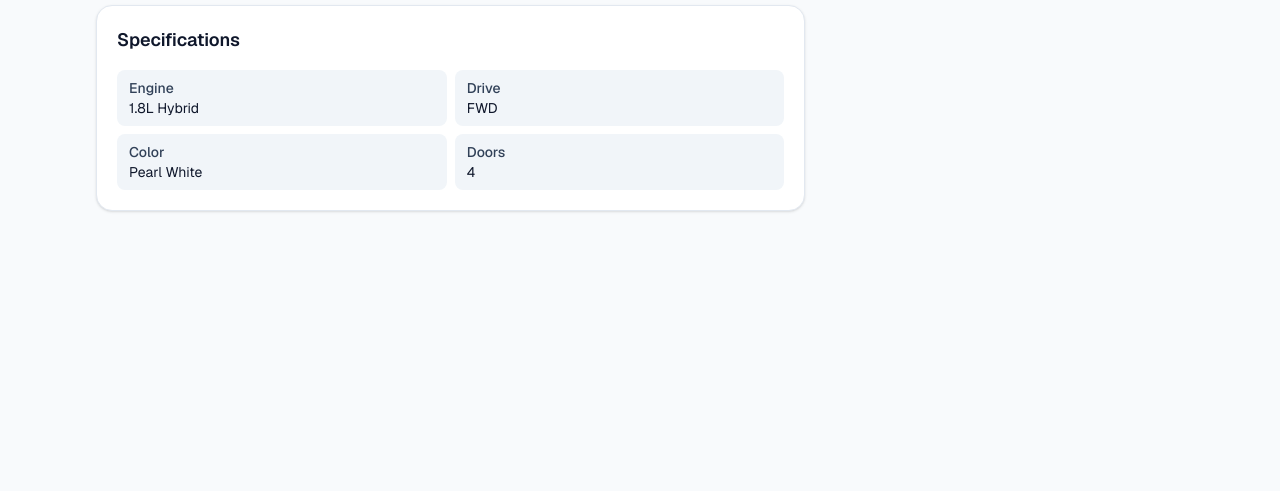
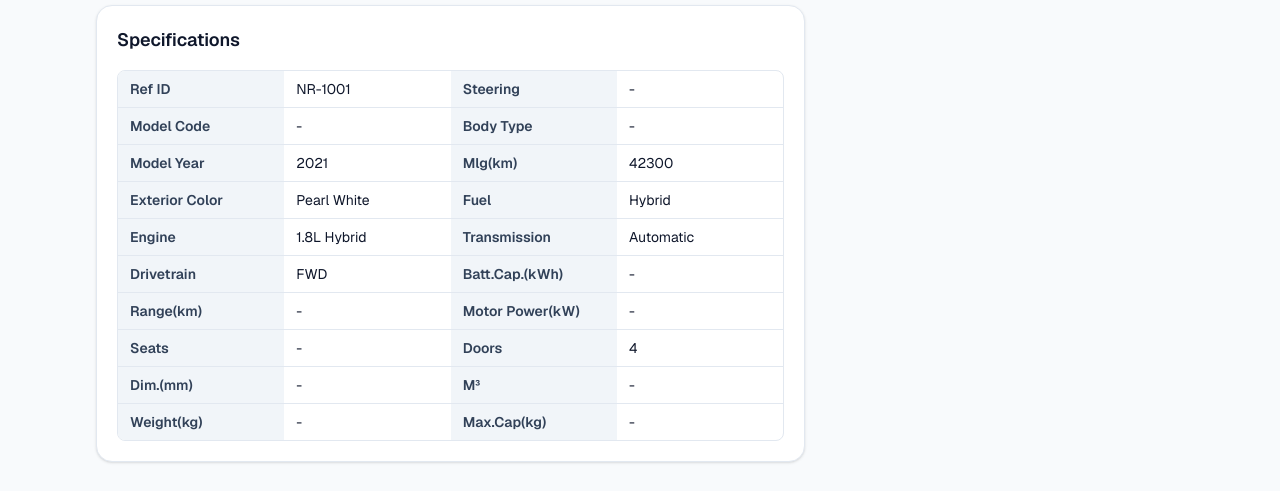
Before and after one commit to kuehn19xx-sudo/neorise-export-vibe-coding-, a Next.js app: page /en/cars/NR-1001 in a window 1280 px wide. Shown: the part 1174-1665 px from the top of the page. Before the commit the page ends 1417 px from the top, so only its background shows below. Built offline with nearby package versions, Linux system fonts and the light colour scheme; no server answers.

Commit message:
Update car detail specs table layout

```diff
--- a/src/app/[lang]/cars/[id]/page.tsx
+++ b/src/app/[lang]/cars/[id]/page.tsx
@@ -11,10 +11,90 @@ type CarDetailPageProps = {
   params: Promise<{ lang: string; id: string }>;
 };
 
+type SpecCell = {
+  label: string;
+  value: string;
+};
+
+type SpecRow = {
+  left: SpecCell;
+  right: SpecCell;
+};
+
 function createWhatsappLink(carTitle: string, carId: string) {
   const phone = "0000000000";
   const message = encodeURIComponent(`Hello NeoRise, I want this car: ${carTitle} (${carId})`);
   return `https://wa.me/${phone}?text=${message}`;
+}
+
+function toDisplay(value: unknown): string {
+  if (value === null || value === undefined) return "-";
+  const text = String(value).trim();
+  return text === "" ? "-" : text;
+}
+
+function pickSpec(lookup: Record<string, string>, keys: string[], fallback?: unknown): string {
+  for (const key of keys) {
+    const found = lookup[key.toLowerCase()];
+    if (found && found.trim() !== "") {
+      return found;
+    }
+  }
+  return toDisplay(fallback);
+}
+
+function buildSpecRows(car: Awaited<ReturnType<typeof getCarByIdServer>>): SpecRow[] {
+  if (!car) return [];
+
+  const lookup = Object.fromEntries(
+    Object.entries(car.specs ?? {}).map(([k, v]) => [k.toLowerCase(), String(v)]),
+  );
+
+  return [
+    {
+      left: { label: "Ref ID", value: toDisplay(car.id) },
+      right: { label: "Steering", value: pickSpec(lookup, ["steering"]) },
+    },
+    {
+      left: { label: "Model Code", value: pickSpec(lookup, ["model code", "model_code", "code"]) },
+      right: { label: "Body Type", value: pickSpec(lookup, ["body type", "body_type"]) },
+    },
+    {
+      left: { label: "Model Year", value: toDisplay(car.year) },
+      right: { label: "Mlg(km)", value: toDisplay(car.mileage) },
+    },
+    {
+      left: {
+        label: "Exterior Color",
+        value: pickSpec(lookup, ["exterior color", "exterior_color", "color"]),
+      },
+      right: { label: "Fuel", value: toDisplay(car.fuel) },
+    },
+    {
+      left: { label: "Engine", value: pickSpec(lookup, ["engine", "engine size", "engine_size"]) },
+      right: { label: "Transmission", value: toDisplay(car.transmission) },
+    },
+    {
+      left: { label: "Drivetrain", value: pickSpec(lookup, ["drivetrain", "drive", "drive type", "drive_type"]) },
+      right: { label: "Batt.Cap.(kWh)", value: pickSpec(lookup, ["batt.cap.(kwh)", "battery", "battery capacity"]) },
+    },
+    {
+      left: { label: "Range(km)", value: pickSpec(lookup, ["range(km)", "range"]) },
+      right: { label: "Motor Power(kW)", value: pickSpec(lookup, ["motor power(kw)", "motor power", "power"]) },
+    },
+    {
+      left: { label: "Seats", value: pickSpec(lookup, ["seats"]) },
+      right: { label: "Doors", value: pickSpec(lookup, ["doors"]) },
+    },
+    {
+      left: { label: "Dim.(mm)", value: pickSpec(lookup, ["dim.(mm)", "dimension", "dimensions"]) },
+      right: { label: "M³", value: pickSpec(lookup, ["m³", "m3", "volume"]) },
+    },
+    {
+      left: { label: "Weight(kg)", value: pickSpec(lookup, ["weight(kg)", "weight"]) },
+      right: { label: "Max.Cap(kg)", value: pickSpec(lookup, ["max.cap(kg)", "max cap", "max capacity"]) },
+    },
+  ];
 }
 
 export default async function CarDetailPage({ params }: CarDetailPageProps) {
@@ -27,6 +107,7 @@ export default async function CarDetailPage({ params }: CarDetailPageProps) {
   const isArabic = language === "ar";
   const messages = getMessages(language);
   const car = await getCarByIdServer(id);
+  const specRows = buildSpecRows(car);
 
   if (!car || car.status !== "active") {
     notFound();
@@ -70,14 +151,24 @@ export default async function CarDetailPage({ params }: CarDetailPageProps) {
             >
               {messages.carDetail.specs}
             </h2>
-            <dl className="grid gap-2 text-sm sm:grid-cols-2">
-              {Object.entries(car.specs).map(([label, value]) => (
-                <div key={label} className="rounded-lg bg-slate-100 px-3 py-2">
-                  <dt className="font-medium text-slate-700">{label}</dt>
-                  <dd className="text-slate-900">{value}</dd>
-                </div>
-              ))}
-            </dl>
+            <div className="overflow-x-auto rounded-lg border border-slate-200">
+              <table className="min-w-full border-collapse text-sm text-slate-700">
+                <tbody>
+                  {specRows.map((row) => (
+                    <tr key={`${row.left.label}-${row.right.label}`} className="border-b border-slate-200 last:border-b-0">
+                      <th className="w-1/4 bg-slate-100 px-3 py-2 text-left font-semibold text-slate-700">
+                        {row.left.label}
+                      </th>
+                      <td className="w-1/4 px-3 py-2 text-slate-900">{row.left.value}</td>
+                      <th className="w-1/4 bg-slate-100 px-3 py-2 text-left font-semibold text-slate-700">
+                        {row.right.label}
+                      </th>
+                      <td className="w-1/4 px-3 py-2 text-slate-900">{row.right.value}</td>
+                    </tr>
+                  ))}
+                </tbody>
+              </table>
+            </div>
           </div>
         </div>
 
```
